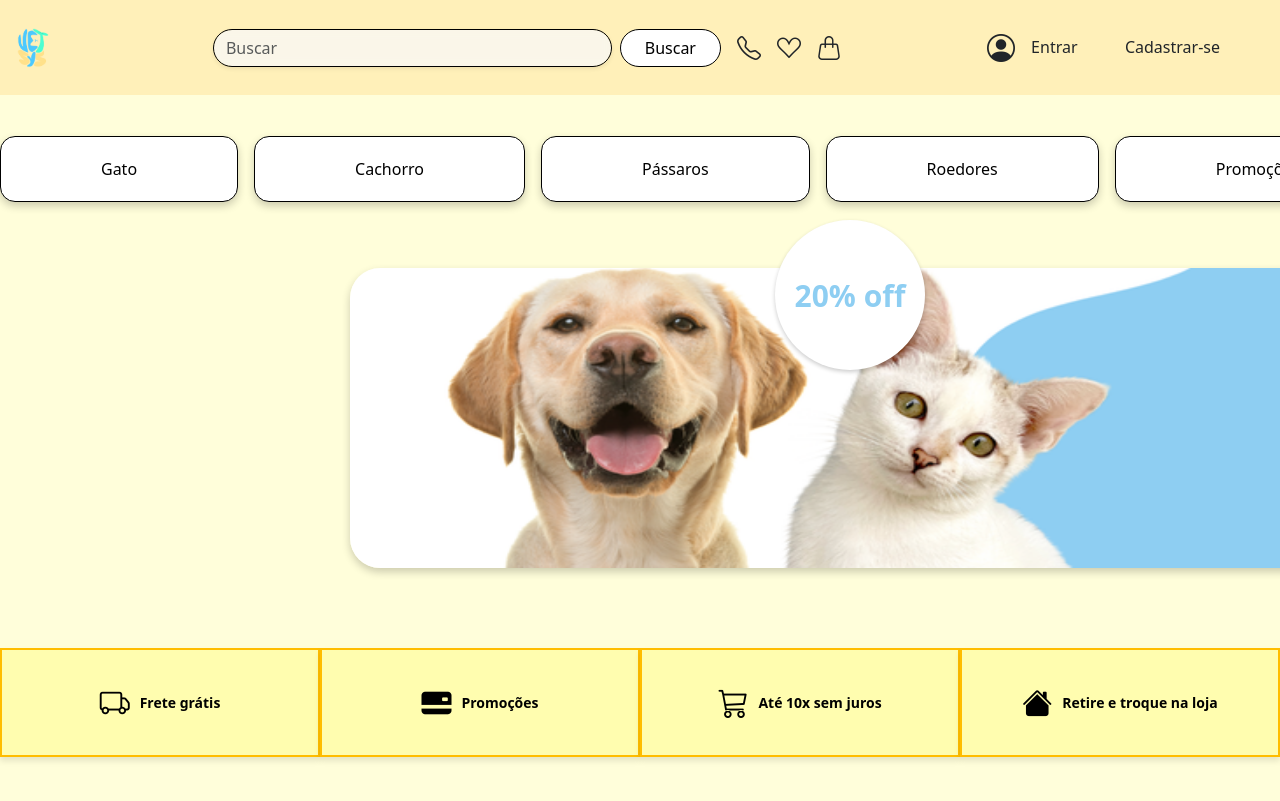
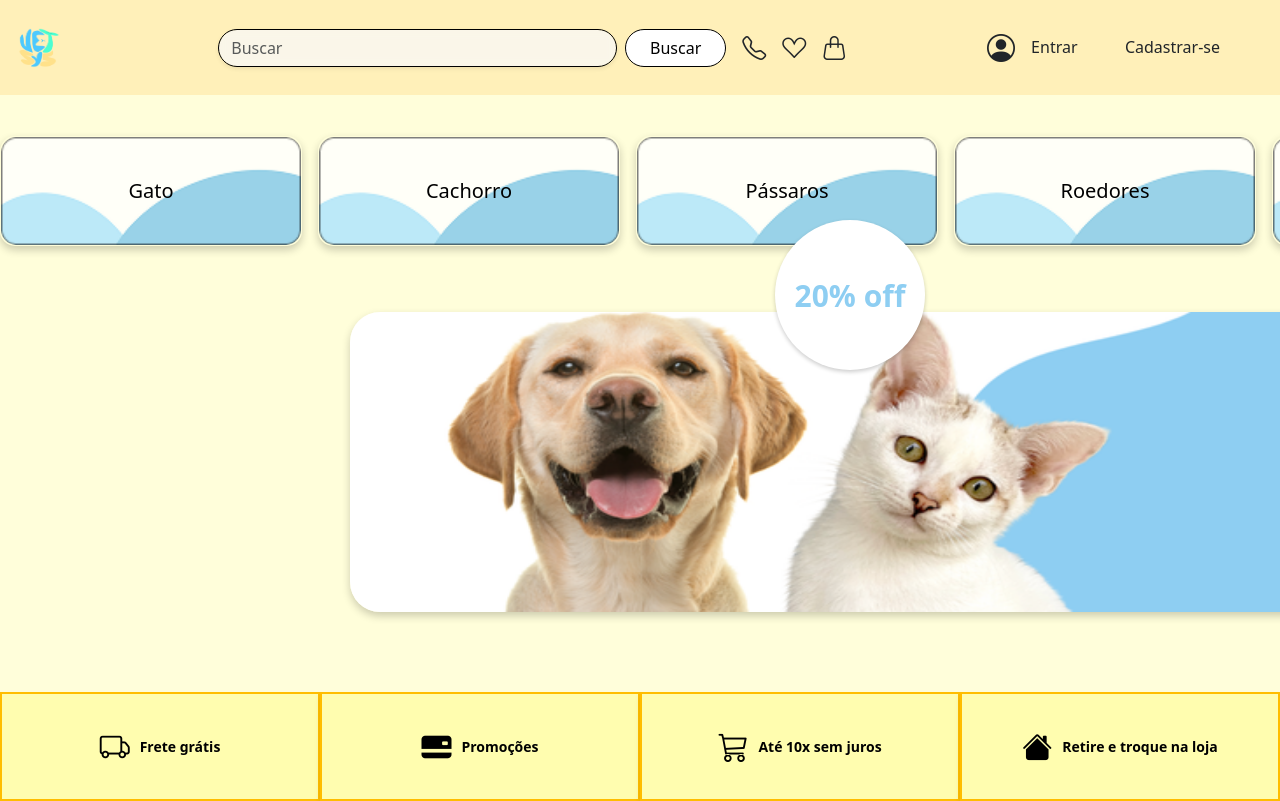
Before and after one commit to eloasenai/vetsys2, a React (Vite) app: page / in a window 1280 px wide. Shown: the top 801 px of the page. Built offline with nearby package versions, Linux system fonts and the light colour scheme.

Commit message:
finalização dos botões

```diff
--- a/src/components/header/Header.jsx
+++ b/src/components/header/Header.jsx
@@ -27,8 +27,6 @@ const Header = () => {
 
   return (
     <header>
-
-
       <div className="d-flex justify-content-evenly gap-3 py-3 position-position-absolute">
         {["Gato", "Cachorro", "Pássaros", "Roedores", "Promoções"].map(
           (label) => (
@@ -38,25 +36,38 @@ const Header = () => {
               className="btn"
               style={{
                 marginTop: "120px",
-                border: "1px solid black",
                 borderRadius: "15px",
-                padding: "20px 100px",
-                backgroundImage: "./assets/images/botão.png",
-                backgroundPosition: "center",
-                backgroundColor: "white",
-                textDecoration: "none",
+                padding: "0",
+                boxShadow: "0 4px 8px rgba(0, 0, 0, 0.2)",
+                position: "relative", // Define o contêiner como relativo
+                textAlign: "center", // Centraliza o texto
+              }}
+            >
+              <img
+                src="src/assets/img/botão.png"
+                alt={label}
+                style={{
+                  width: "300px",
+                  height: "auto",
+                  borderRadius: "15px", // Bordas arredondadas
+                }}
+              />
+              <span
+                style={{
+                  position: "absolute",
+                  top: "50%",
+                  left: "50%",
+                  transform: "translate(-50%, -50%)",
                   color: "black",
-            boxShadow: "0 4px 8px rgba(0, 0, 0, 0.2)",
-
+                  fontSize: "20px",
                 }}
               >
                 {label}
+              </span>
             </Link>
-
           )
         )}
       </div>
-
 
       <div className="image-container" style={{ position: "relative" }}>
         <img
@@ -71,8 +82,6 @@ const Header = () => {
             width: "1750px",
           }}
         />
-
-
       </div>
 
       <div
@@ -97,7 +106,6 @@ const Header = () => {
       </div>
 
       <div className="image-container">
-
         {/* Blocos amarelos */}
         <div className="yellow-blocks">
           <div className="yellow-block">
@@ -126,6 +134,7 @@ const Header = () => {
               src="src/assets/img/logo.png"
               alt="Logo"
               className="logo"
+              width={50}
               style={{ height: "40px" }}
             />
           </Link>
```
Lines whose indentation alone changed are shown as unchanged.
